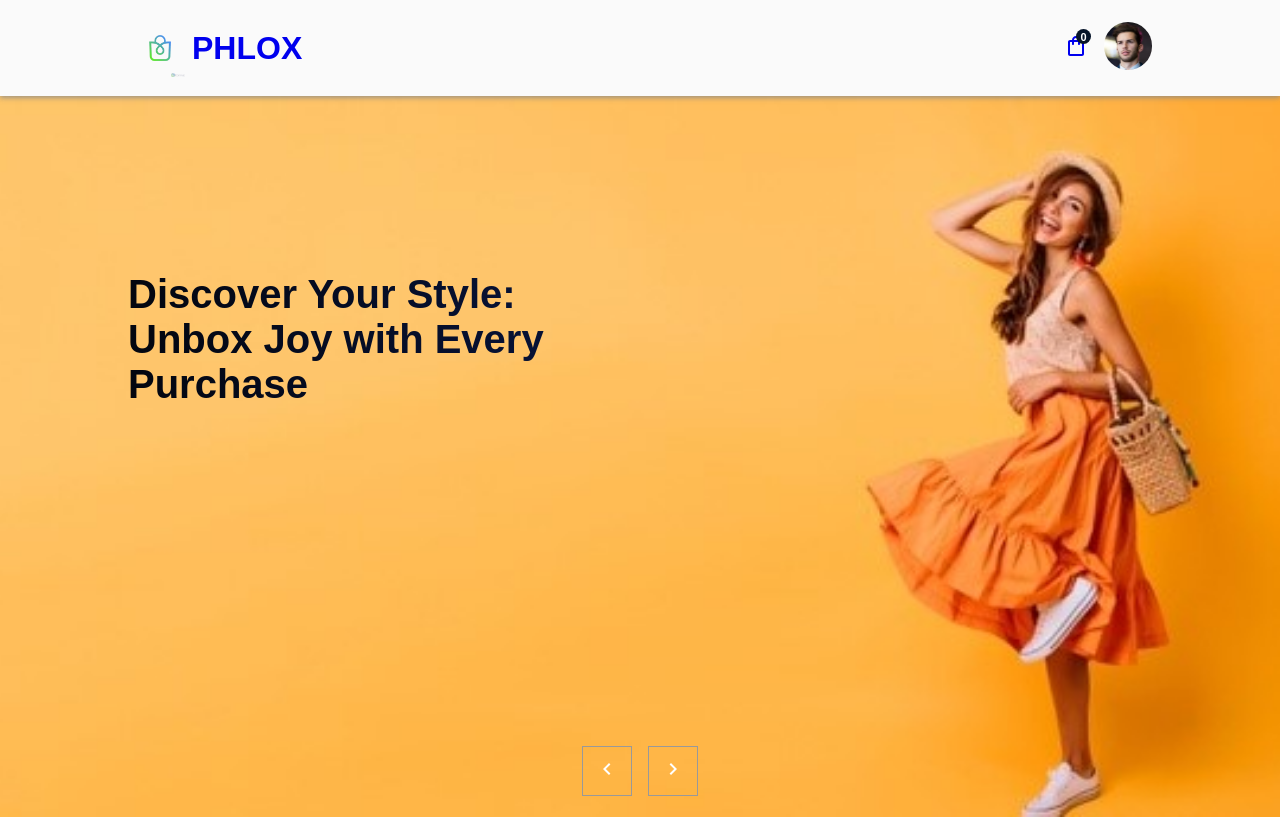
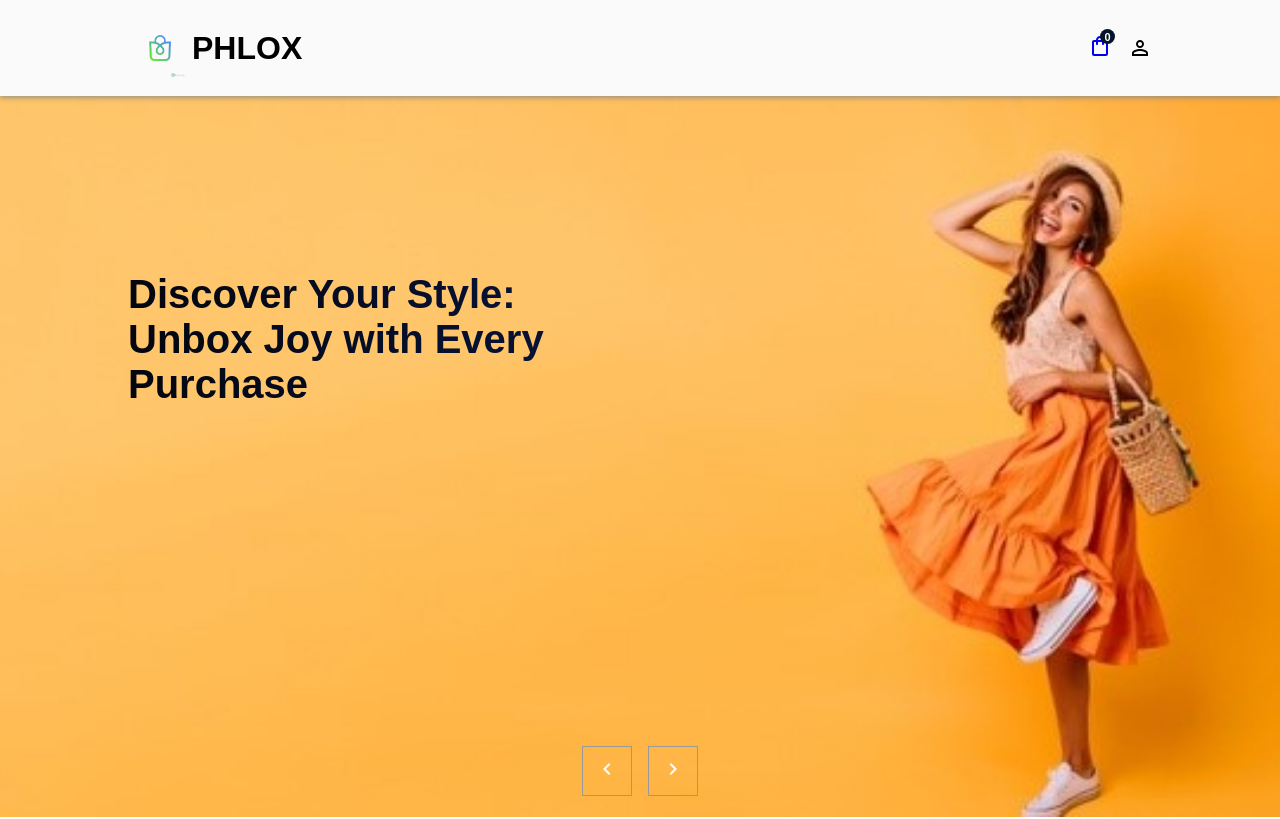
Before and after one commit to Mukhtar-kabir/Phlox, a React (Vite) app: page / in a window 1280 px wide. Shown: the top 819 px of the page. Built offline with nearby package versions, Linux system fonts and the light colour scheme.

Commit message:
Authentication

```diff
--- a/src/Components/Categories/Categories.jsx
+++ b/src/Components/Categories/Categories.jsx
@@ -35,7 +35,7 @@ const Categories = () => {
                 <button>Children</button>
               </div>
               <div className="row">
-                <img src="Images/5.JPG" alt="" />
+                <img src="Images/sale.jpeg" alt="" />
                 <button>Sale</button>
               </div>
             </div>
--- a/src/Components/Navbar/Navbar.jsx
+++ b/src/Components/Navbar/Navbar.jsx
@@ -45,14 +45,16 @@ const Navbar = () => {
           </Link>
         </div> */}
 
-        <div className="item">
-          <Link className="link" to="/login">
-            <img
-              src={userInfo ? userInfo.image : "/Images/profile.PNG"}
-              alt="user logo"
-            />
-          </Link>
-        </div>
+        <Link className="link" to="/login">
+          <div className="item">
+            {userInfo && userInfo.image ? (
+              <img src={userInfo.image} alt="user logo" />
+            ) : (
+              <PersonOutlineOutlinedIcon />
+            )}
+            {userInfo && <p className="name">{userInfo.name.split(" ")[0]}</p>}
+          </div>
+        </Link>
       </div>
     </div>
   );
--- a/src/Components/Navbar/Navbar.scss
+++ b/src/Components/Navbar/Navbar.scss
@@ -10,6 +10,11 @@
   top: 0;
   background-color: #fafafa;
   box-shadow: 0 2px 5px rgba($color: #888, $alpha: 0.8);
+
+  .link {
+    text-decoration: none;
+    color: #000;
+  }
 
   .left {
     // display: flex;
@@ -52,6 +57,9 @@
     .item {
       margin-left: 1rem;
       font-weight: 600;
+      display: flex;
+      align-items: center;
+      gap: 0.5rem;
 
       img {
         width: 3rem;
```
Also changed, not shown: public/Images/sale.jpeg (added).
